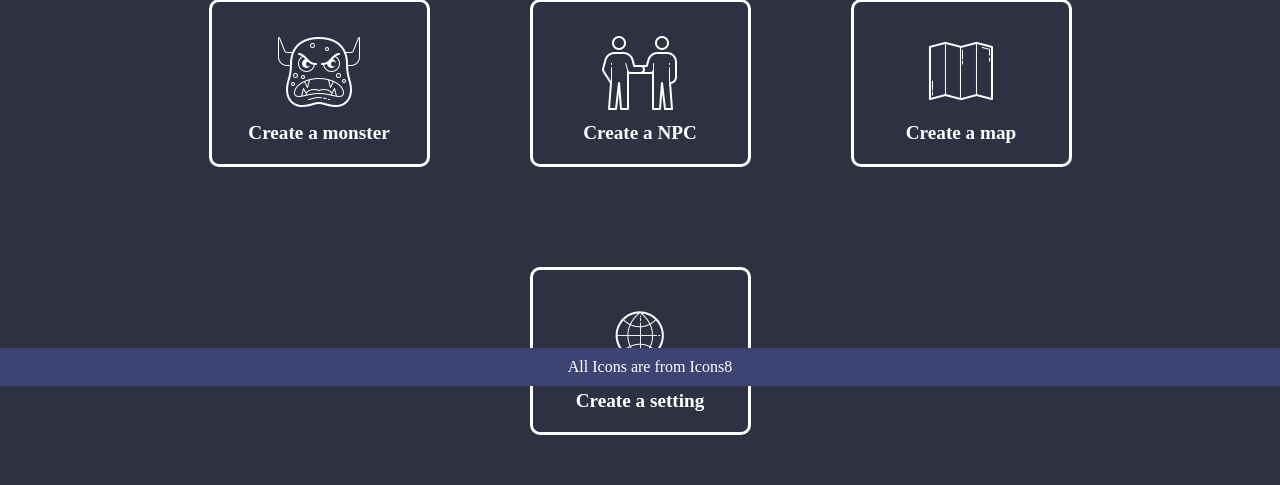
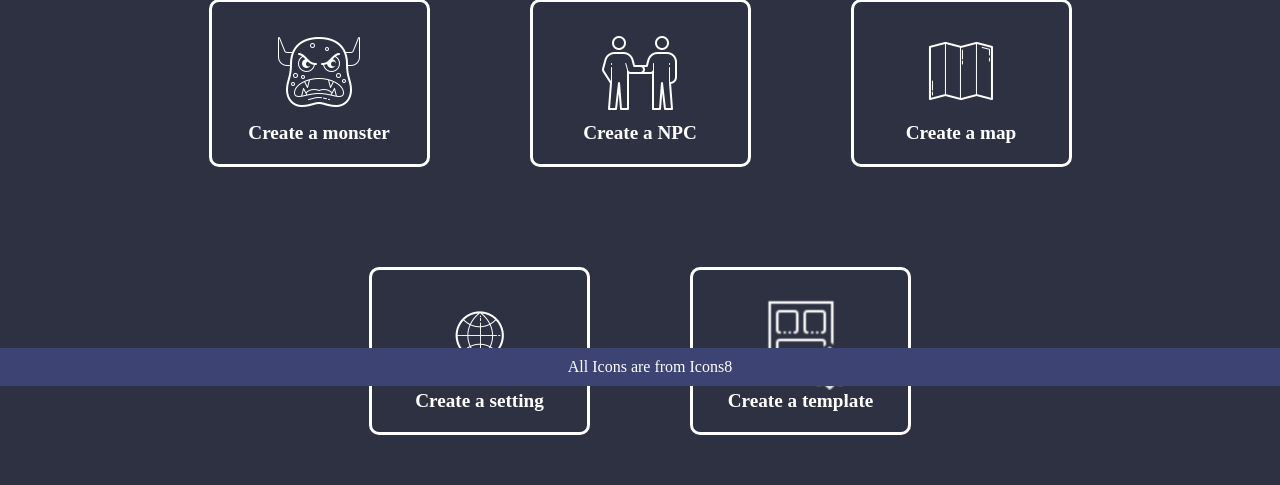
Before and after one commit to myOmikron/OpenPAP, a Django app: template openpnp/templates/dashboard/gamemaster.html in a window 1280 px wide. Shown: the part 414-899 px from the top of the page. Run offline with Django 3.2, Linux system fonts and the light colour scheme; the template is opened without the code that fills it, so the values that code supplies are empty.

Commit message:
Added template to gamemaster view

```diff
--- a/openpnp/dashboard/views.py
+++ b/openpnp/dashboard/views.py
@@ -22,7 +22,8 @@
                                                     "dashboard_link_create_monster": "/create_monster",
                                                     "dashboard_link_create_encounter": "/create_encounter",
                                                     "dashboard_link_create_npc": "/create_npc",
-                                                    "dashboard_link_create_world_setting": "/create_world_setting"})
+                                                    "dashboard_link_create_world_setting": "/create_world_setting",
+                                                    "dashboard_link_create_template": "/create_template"})
 
 
 class PlayerView(TemplateView):
--- a/openpnp/templates/dashboard/gamemaster.html
+++ b/openpnp/templates/dashboard/gamemaster.html
@@ -44,5 +44,11 @@
                 <div class="white-bold" id="dashboard-box-h1">Create a setting</div>
             </a>
         </div>
+        <div id="dashboard-box">
+            <a href="{{ dashboard_link_create_template }}" class="flexbox-horizontal">
+                <img src="/static/img/template.png" alt="template">
+                <div class="white-bold" id="dashboard-box-h1">Create a template</div>
+            </a>
+        </div>
     </div>
 {% endblock %}
```
Also changed, not shown: openpnp/static/img/template.png (added).
